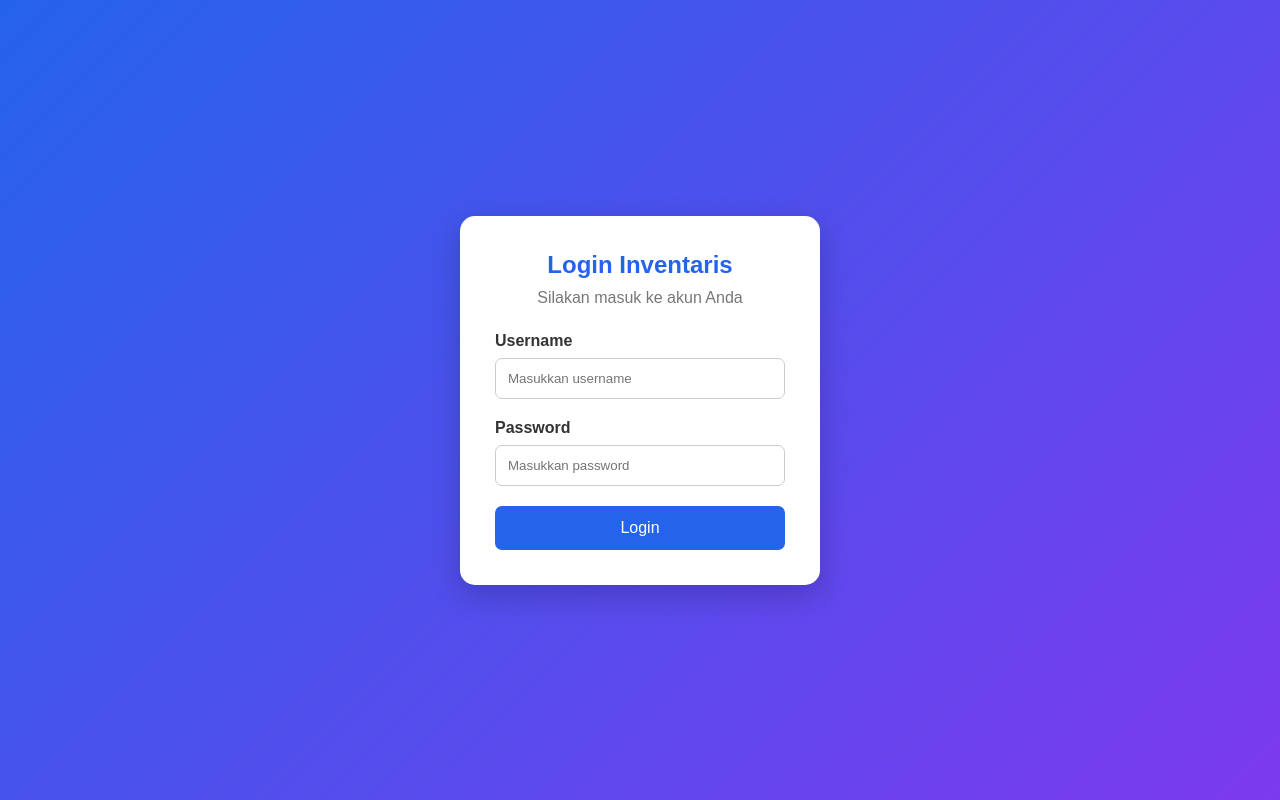
After one commit to rismamaaaaaaa/sistem-inventaris-lab, a PHP site: page /login.php in a window 1280 px wide. The commit adds this page. Run offline with PHP 8.4, Linux system fonts and the light colour scheme.

Commit message:
menambahkan fitur login, logout,pembatasan akses dan style.css

```diff
--- /dev/null
+++ b/auth.php
@@ -0,0 +1,42 @@
+
+<?php
+session_start();
+
+function login($usernameInput, $passwordInput) {
+
+    $username = "admin";
+    $password = "12345";
+
+    if ($usernameInput === $username && $passwordInput === $password) {
+
+        $_SESSION['login'] = true;
+        $_SESSION['username'] = $username;
+
+        header("Location: index.php");
+        exit;
+
+    } else {
+
+        header("Location: login.php?error=1");
+        exit;
+    }
+}
+
+function cek_login() {
+
+    if (!isset($_SESSION['login']) || $_SESSION['login'] !== true) {
+
+        header("Location: /crud_inventaris/login.php");
+        exit;
+    }
+}
+
+function logout() {
+
+    session_unset();
+    session_destroy();
+
+    header("Location: /crud_inventaris/login.php");
+    exit;
+}
+?>
--- a/edit.php
+++ b/edit.php
@@ -39,6 +39,7 @@ if (isset ($_POST['update'])) {
     <meta charset="UTF-8">
     <meta name="viewport" content="width=device-width, initial-scale=1.0">
     <title>Edit Barang</title>
+    <link rel="stylesheet" href="style.css">
 </head>
 <body>
     <h2>Edit Barang</h2>
--- a/index.php
+++ b/index.php
@@ -23,6 +23,7 @@ if (isset($_GET['cari'])) {
     <meta charset="UTF-8">
     <meta name="viewport" content="width=device-width, initial-scale=1.0">
     <title>Sistem Inventaris Lab & Sarpras SMK</title>
+    <link rel="stylesheet" href="style.css">
 </head>
 <body>
     <h2>Sistem Inventaris Lab & Sarpras SMK</h2>
@@ -31,6 +32,7 @@ if (isset($_GET['cari'])) {
         <input type="text" name="cari" placeholder="Cari barang">
         <button type="submit">Cari</button>
         <a href="index.php">Reset</a>
+        <a href="logout.php" class="logout" onclick="return confirm('yakin ingin logout?')">Logout</a>
     </form>
     <br><br>
 
--- /dev/null
+++ b/login.php
@@ -0,0 +1,144 @@
+
+<?php
+require_once "auth.php";
+
+if (isset($_SESSION['login']) && $_SESSION['login'] === true) {
+    header("Location: index.php");
+    exit;
+}
+?>
+
+<!DOCTYPE html>
+<html lang="id">
+<head>
+    <meta charset="UTF-8">
+    <meta name="viewport" content="width=device-width, initial-scale=1.0">
+    <title>Login Inventaris</title>
+
+    <style>
+        * {
+            margin: 0;
+            padding: 0;
+            box-sizing: border-box;
+            font-family: Arial, sans-serif;
+        }
+
+        body {
+            background: linear-gradient(135deg, #2563eb, #7c3aed);
+            min-height: 100vh;
+            display: flex;
+            justify-content: center;
+            align-items: center;
+        }
+
+        .login-container {
+            width: 100%;
+            max-width: 400px;
+            padding: 20px;
+        }
+
+        .login-box {
+            background: white;
+            padding: 35px;
+            border-radius: 15px;
+            box-shadow: 0 10px 30px rgba(0,0,0,0.2);
+        }
+
+        h2 {
+            text-align: center;
+            color: #2563eb;
+            margin-bottom: 10px;
+        }
+
+        .subtitle {
+            text-align: center;
+            color: #777;
+            margin-bottom: 25px;
+        }
+
+        .input-group {
+            margin-bottom: 20px;
+        }
+
+        label {
+            display: block;
+            margin-bottom: 8px;
+            font-weight: bold;
+            color: #333;
+        }
+
+        input {
+            width: 100%;
+            padding: 12px;
+            border: 1px solid #ccc;
+            border-radius: 7px;
+            outline: none;
+        }
+
+        input:focus {
+            border-color: #2563eb;
+        }
+
+        button {
+            width: 100%;
+            padding: 13px;
+            background: #2563eb;
+            color: white;
+            border: none;
+            border-radius: 7px;
+            font-size: 16px;
+            cursor: pointer;
+        }
+
+        button:hover {
+            background: #1d4ed8;
+        }
+
+        .error {
+            background: #fee2e2;
+            color: #dc2626;
+            padding: 12px;
+            border-radius: 7px;
+            text-align: center;
+            margin-bottom: 20px;
+        }
+    </style>
+</head>
+
+<body>
+
+<div class="login-container">
+    <div class="login-box">
+
+        <h2>Login Inventaris</h2>
+        <p class="subtitle">Silakan masuk ke akun Anda</p>
+
+        <?php if (isset($_GET['error'])): ?>
+            <div class="error">
+                username / password tidak sesuai
+            </div>
+        <?php endif; ?>
+
+        <form action="proses_login.php" method="POST">
+
+            <div class="input-group">
+                <label>Username</label>
+                <input type="text" name="username"
+                       placeholder="Masukkan username" required>
+            </div>
+
+            <div class="input-group">
+                <label>Password</label>
+                <input type="password" name="password"
+                       placeholder="Masukkan password" required>
+            </div>
+
+            <button type="submit" name="login">Login</button>
+
+        </form>
+
+    </div>
+</div>
+
+</body>
+</html>
--- /dev/null
+++ b/logout.php
@@ -0,0 +1,6 @@
+
+<?php
+require_once "auth.php";
+
+logout();
+?>
--- a/lokasi/edit.php
+++ b/lokasi/edit.php
@@ -42,6 +42,7 @@ if (isset ($_POST['update'])) {
     <meta charset="UTF-8">
     <meta name="viewport" content="width=device-width, initial-scale=1.0">
     <title>Edit Lokasi</title>
+    <link rel="stylesheet" href="../style.css">
 </head>
 <body>
     <h2>Edit Lokasi</h2>
--- a/lokasi/index.php
+++ b/lokasi/index.php
@@ -9,11 +9,13 @@ $query = mysqli_query($koneksi, "SELECT * FROM lokasi");
     <meta charset="UTF-8">
     <meta name="viewport" content="width=device-width, initial-scale=1.0">
     <title>Data Lokasi</title>
+    <link rel="stylesheet" href="../style.css">
 </head>
 <body>
     <h2>Data Lokasi</h2>
     <a href="tambah.php">+ Tambah Lokasi</a> |
-    <a href="../index.php">Kembali ke Dashboard</a>
+    <a href="../index.php">Kembali ke Dashboard</a> |
+    <a href="../logout.php" class="logout" onclick="return confirm('yakin ingin logout?')">Logout</a>
     <br><br>
 
     <?php if (isset($_GET['pesan'])) { ?>
--- a/lokasi/tambah.php
+++ b/lokasi/tambah.php
@@ -29,6 +29,7 @@ if (isset($_POST['simpan'])) {
     <meta charset="UTF-8">
     <meta name="viewport" content="width=device-width, initial-scale=1.0">
     <title>Tambah Lokasi</title>
+    <link rel="stylesheet" href="../style.css">
 </head>
 <body>
     <h2>Tambah Lokasi</h2>
--- a/schema.sql
+++ b/schema.sql
@@ -1,6 +1,6 @@
-CREATE DATABASE IF NOT EXISTS inventaris;
 
-USE inventaris;
+
+USE if0_43512371_inventaris;
 
 CREATE TABLE IF NOT EXISTS barang (
     id INT AUTO_INCREMENT PRIMARY KEY,
--- a/tambah.php
+++ b/tambah.php
@@ -12,7 +12,7 @@ if (isset ($_POST['simpan'])) {
 
     $sql = "INSERT INTO barang (kode_barang, nama_barang, jumlah, spesifikasi, kondisi, lokasi_ruang)
             VALUES ('$kode_barang', '$nama_barang', '$jumlah', '$spesifikasi', '$kondisi', '$lokasi_ruang')";
-    $simpan = mysqli_query($koneksi, $sql);
+    $simpan = mysqli_query($konekslli, $sql);
 
     if ($simpan) {
         header("Location: index.php?pesan=Data berhasil ditambahkan");
@@ -29,6 +29,7 @@ if (isset ($_POST['simpan'])) {
     <meta charset="UTF-8">
     <meta name="viewport" content="width=device-width, initial-scale=1.0">
     <title>Tambah Barang</title>
+    <link rel="stylesheet" href="style.css">
 </head>
 <body>
     <h2>Tambah Barang</h2>
```
Also changed, not shown: index.login.php (added, +28 -0 lines), proses_login.php (added, +17 -0 lines), style.css (added, +87 -0 lines).
